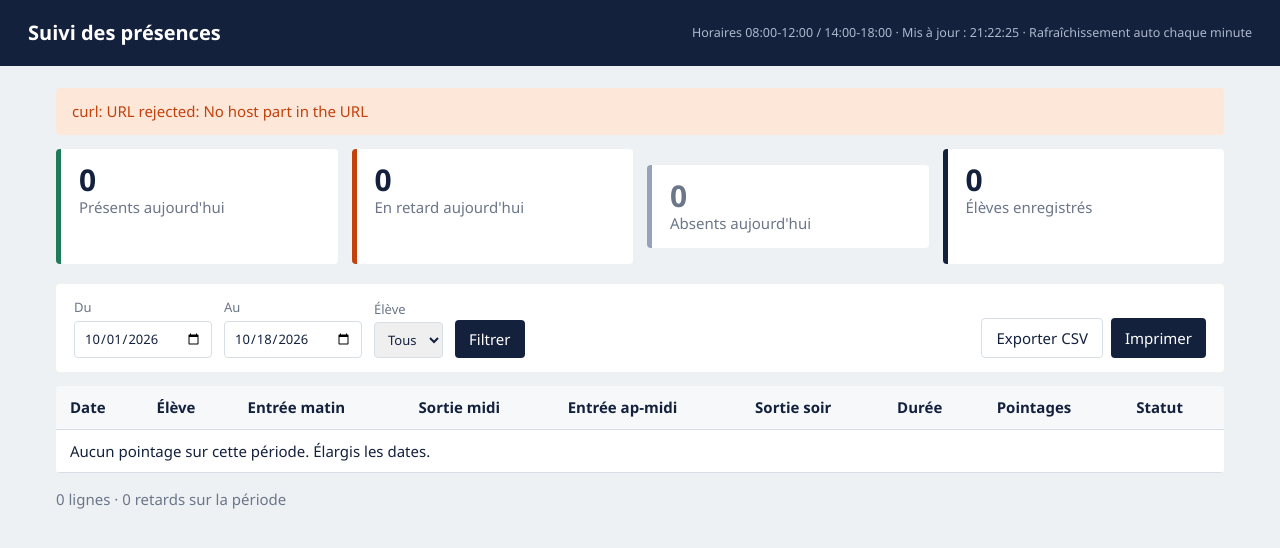
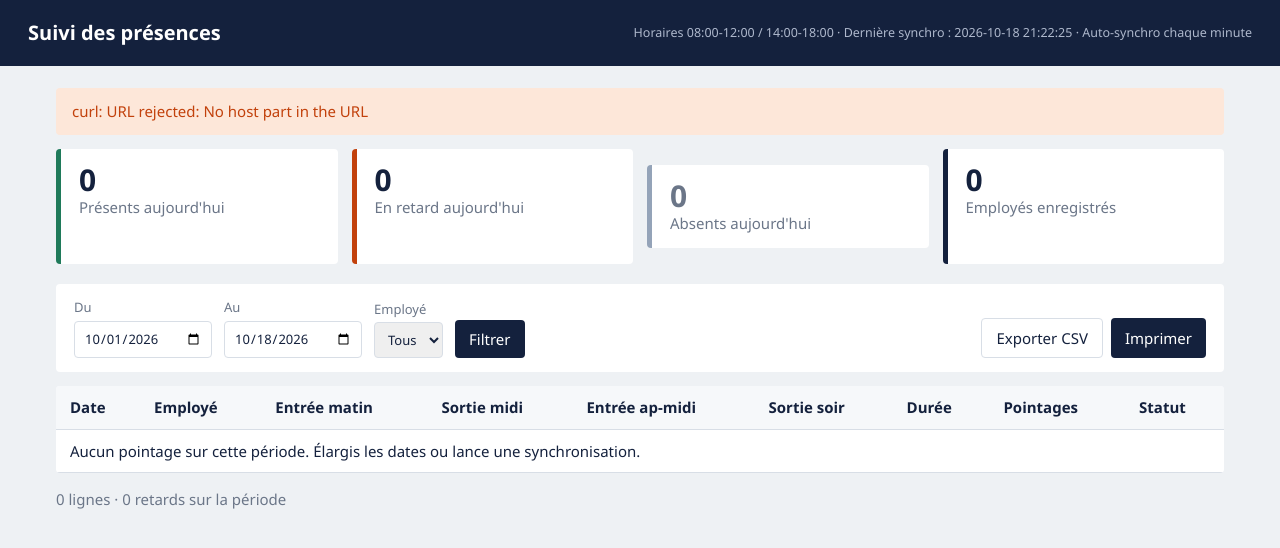
Before and after one commit to ilyes11/pointeuse, a PHP site: page / in a window 1280 px wide. Shown: the top 548 px of the page. Run offline with PHP 8.4, Linux system fonts and the light colour scheme.

Commit message:
Dashboard: textes identiques a l'original
Co-Authored-By: Claude Sonnet 5.5 <noreply@anthropic.com>
Claude-Session: https://claude.ai/code/session_014X8oQGi4sMNAP6XCJLiuKa

```diff
--- a/index.php
+++ b/index.php
@@ -196,7 +196,7 @@ td[title]{cursor:help}
 <body>
 <header>
   <h1>Suivi des présences</h1>
-  <small>Horaires <?php e(START_AM . '-' . END_AM . ' / ' . START_PM . '-' . END_PM); ?> · Mis à jour : <?php e(date('H:i:s')); ?> · Rafraîchissement auto chaque minute</small>
+  <small>Horaires <?php e(START_AM . '-' . END_AM . ' / ' . START_PM . '-' . END_PM); ?> · Dernière synchro : <?php e(date('Y-m-d H:i:s')); ?> · Auto-synchro chaque minute</small>
 </header>
 <main>
 <?php if ($error) { ?><div class="err"><?php e($error); ?></div><?php } ?>
@@ -205,13 +205,13 @@ td[title]{cursor:help}
   <div class="stat ok"><b><?php echo count($present); ?></b><span>Présents aujourd'hui</span></div>
   <div class="stat late"><b><?php echo $lateToday; ?></b><span>En retard aujourd'hui</span></div>
   <div class="stat abs"><b><?php echo count($absent); ?></b><span>Absents aujourd'hui</span></div>
-  <div class="stat"><b><?php echo count($names); ?></b><span>Élèves enregistrés</span></div>
+  <div class="stat"><b><?php echo count($names); ?></b><span>Employés enregistrés</span></div>
 </section>
 
 <form class="f" method="get">
   <label>Du <input type="date" name="from" value="<?php e($from); ?>"></label>
   <label>Au <input type="date" name="to" value="<?php e($to); ?>"></label>
-  <label>Élève
+  <label>Employé
     <select name="emp"><option value="">Tous</option>
       <?php foreach ($names as $id => $n) { ?><option value="<?php e($id); ?>"<?php if ($emp === (string)$id) echo ' selected'; ?>><?php e($n); ?></option><?php } ?>
     </select>
@@ -228,7 +228,7 @@ td[title]{cursor:help}
 <h2 class="print-title">Rapport de présence du <?php e($from); ?> au <?php e($to); ?><?php if ($emp !== '') { echo ' — '; e(isset($names[$emp]) ? $names[$emp] : $emp); } ?></h2>
 <div class="panel">
 <table>
-  <thead><tr><th>Date</th><th>Élève</th><th>Entrée matin</th><th>Sortie midi</th><th>Entrée ap-midi</th><th>Sortie soir</th><th>Durée</th><th>Pointages</th><th>Statut</th></tr></thead>
+  <thead><tr><th>Date</th><th>Employé</th><th>Entrée matin</th><th>Sortie midi</th><th>Entrée ap-midi</th><th>Sortie soir</th><th>Durée</th><th>Pointages</th><th>Statut</th></tr></thead>
   <tbody>
   <?php foreach ($rows as $r) { ?>
     <tr>
@@ -242,7 +242,7 @@ td[title]{cursor:help}
       <td><?php foreach ($r['tags'] as $tg) { ?><span class="tag<?php if ($tg[1]) echo ' l'; ?>"><?php e($tg[0]); ?></span><?php } ?></td>
     </tr>
   <?php } ?>
-  <?php if (!$rows) { ?><tr><td colspan="9">Aucun pointage sur cette période. Élargis les dates.</td></tr><?php } ?>
+  <?php if (!$rows) { ?><tr><td colspan="9">Aucun pointage sur cette période. Élargis les dates ou lance une synchronisation.</td></tr><?php } ?>
   </tbody>
 </table>
 </div>
```
